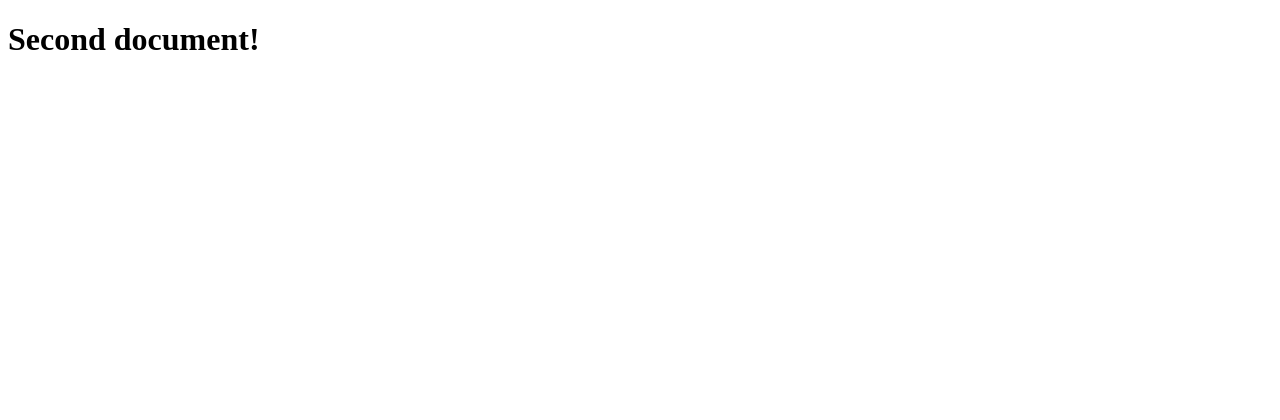
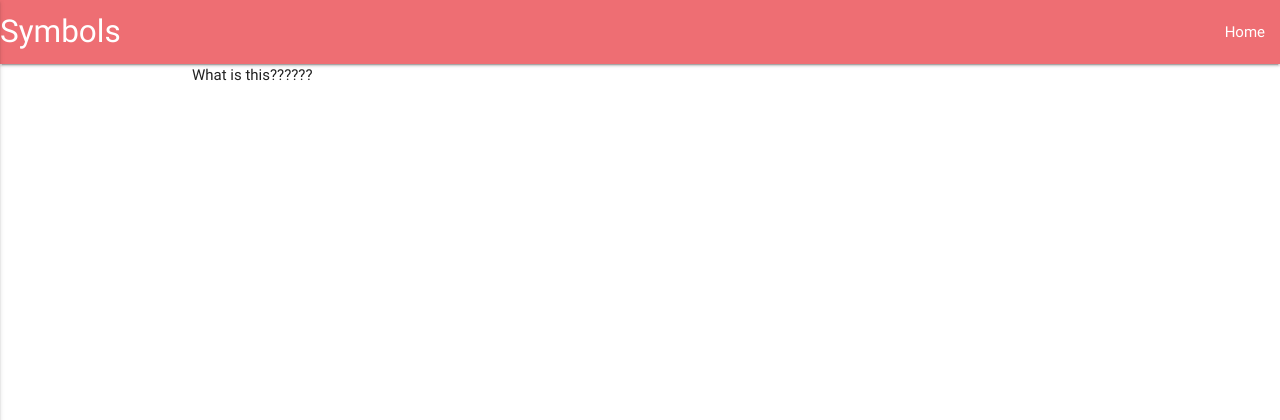
Before and after one commit to kydzoster/symbols, a Flask app: page /get_meaning in a window 1280 px wide. Shown: the top 420 px of the page. Run offline with Flask 2, Linux system fonts and the light colour scheme; a database or web service that is not in the repository returns one stand-in record (values such as "Sample title"); some libraries are stand-ins or nearby versions.

Commit message:
created base.html and added navbar

```diff
--- a/templates/base.html
+++ b/templates/base.html
@@ -7,24 +7,20 @@
     <link rel="stylesheet" href="https://fonts.googleapis.com/icon?family=Material+Icons">
     <link rel="stylesheet" href="https://cdnjs.cloudflare.com/ajax/libs/materialize/0.100.2/css/materialize.min.css">
     <link rel="stylesheet" href="{{url_for('static', filename='css/style.css')}}">
-    <title>Task Manager</title>
+    <title>Symbols</title>
 </head>
 <body>
     <header>
     <!--https://materializecss.com/navbar.html -NavBar- -->
         <nav>
             <div class="nav-wrapper">
-                <a href="{{url_for('get_tasks')}}" class="brand-logo">Task Manager</a>
+                <a href="{{url_for('get_meaning')}}" class="brand-logo">Symbols</a>
                 <a href="#" data-activates="mobile-demo" class="button-collapse"><i class="material-icons">menu</i></a>
                 <ul id="nav-mobile" class="right hide-on-med-and-down">
-                    <li><a href="{{url_for('get_tasks')}}">Home</a></li>
-                    <li><a href="{{url_for('add_task')}}">New Task</a></li>
-                    <li><a href="{{url_for('get_categories')}}">Manage Categories</a></li>
+                    <li><a href="{{url_for('get_meaning')}}">Home</a></li>
                 </ul>
                 <ul class="side-nav" id="mobile-demo">
-                    <li><a href="{{url_for('get_tasks')}}">Home</a></li>
-                    <li><a href="{{url_for('add_task')}}">New Task</a></li>
-                    <li><a href="{{url_for('get_categories')}}">Manage Categories</a></li>
+                    <li><a href="{{url_for('get_meaning')}}">Home</a></li>
                 </ul>
             </div>
         </nav>
--- a/templates/meaning.html
+++ b/templates/meaning.html
@@ -1,12 +1,7 @@
 <!DOCTYPE html>
-<html lang="en">
-<head>
-    <meta charset="UTF-8">
-    <meta name="viewport" content="width=device-width, initial-scale=1.0">
-    <meta http-equiv="X-UA-Compatible" content="ie=edge">
-    <title>Meaning</title>
-</head>
-<body>
-    <h1>Second document!</h1>
-</body>
-</html>
+{% extends 'base.html'%}
+{% block content %}
+
+What is this??????
+
+{% endblock %}
```
Also changed, not shown: requirements.txt (+7 -0 lines).
